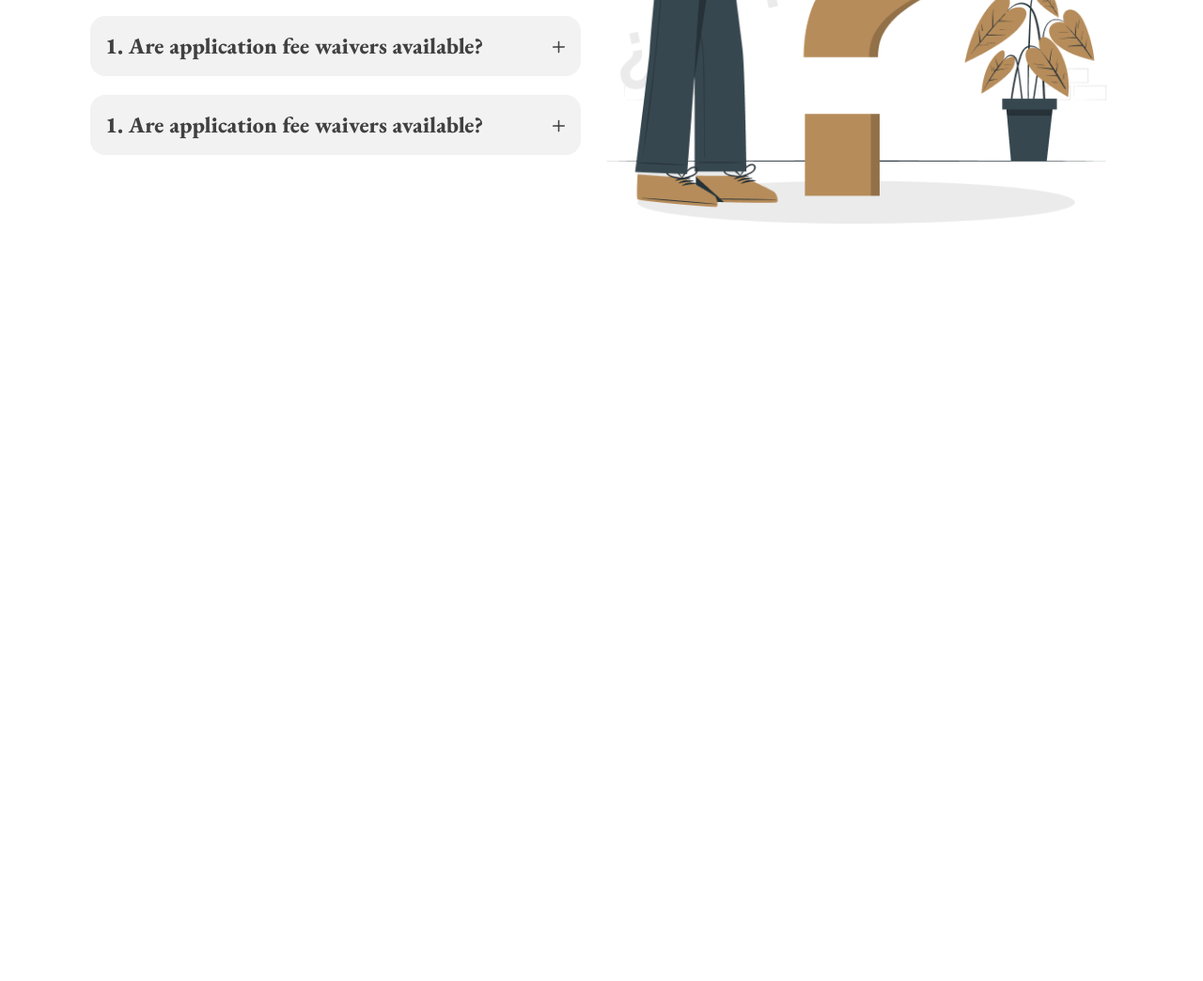
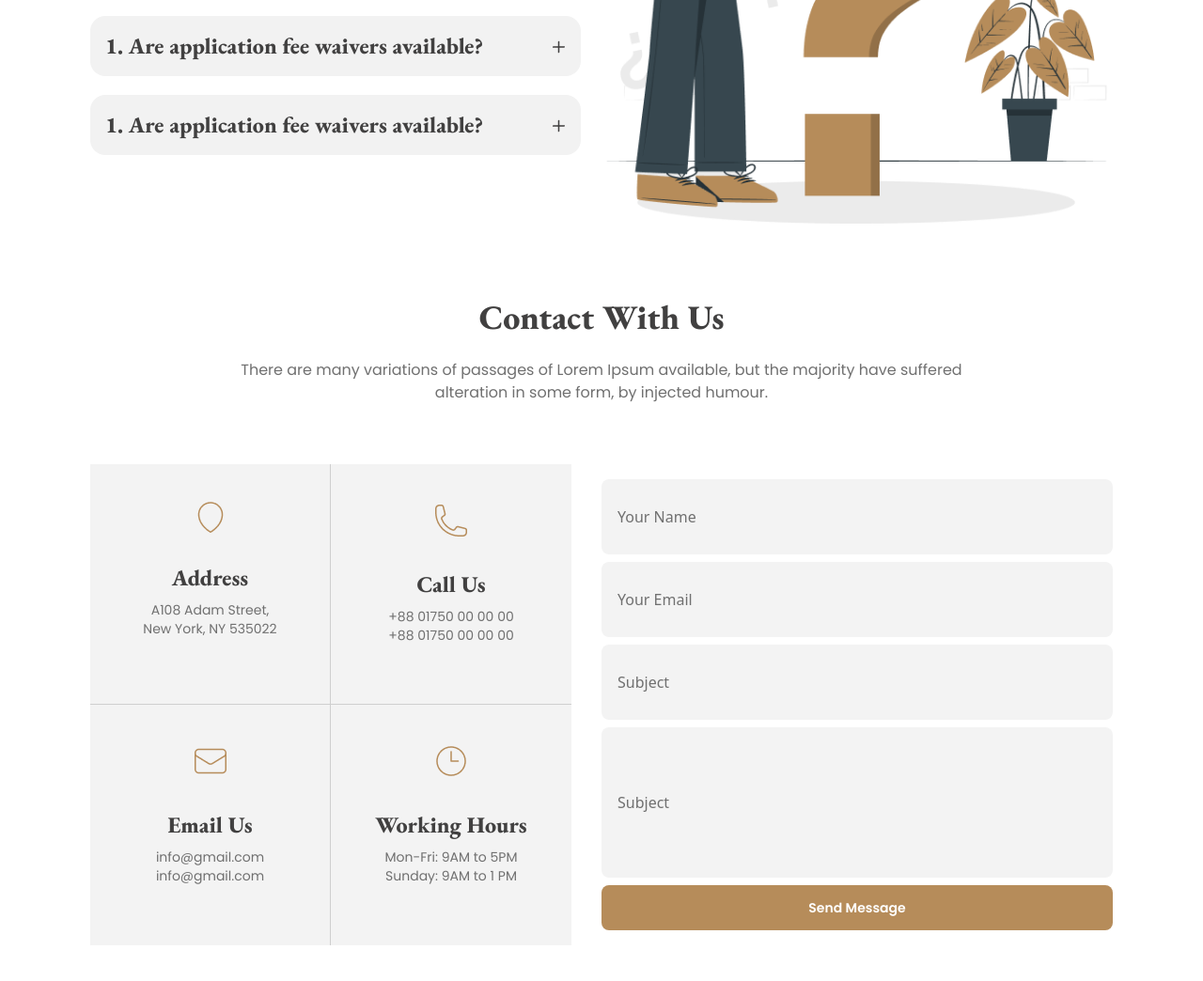
Before and after one commit to S-a-b-b-i-R/LegalSolution, a plain HTML site: page index.html in a window 1280 px wide. Shown: the part 3087-4131 px from the top of the page at 94% size. Before the commit the page ends 3385 px from the top, so only its background shows below. Drawn offline with nearby package versions, Linux system fonts and the light colour scheme.

Commit message:
contact section done

```diff
--- a/index.html
+++ b/index.html
@@ -39,9 +39,13 @@
                         textGray2: '#A0A0A0',
                         btnBg: '#B68C5A',
                         carouselText: '#F3F3F3',
+                        borderColor: '#CFCFCF',
                     },
                     backgroundImage: {
                         cardGradient: 'linear-gradient(180deg, #F3F3F3 0%, rgba(243, 243, 243, 0.00) 100%)',
+                    },
+                    placeholderColor: {
+                        primary: '#707070'
                     }
                 }
             }
@@ -361,6 +365,72 @@
             </div>
         </div>
     </section>
+    <section class="max-w-screen-xl mx-auto px-8 md:px-16 lg:px-24 py-5 mb-10">
+        <h1 class="garamond text-4xl font-extrabold text-center text-textPrimary mb-6">Contact With Us</h1>
+        <p class="poppins text-base font-normal text-textSecondary text-center max-w-3xl mx-auto mb-16">There are many
+            variations of passages of Lorem Ipsum available, but the majority have suffered alteration in some form, by
+            injected humour.</p>
+        <div class="flex flex-col items-center lg:flex-row gap-8">
+            <div class="max-w-max">
+                <div class="grid grid-cols-1 gap-2 md:grid-cols-2 md:gap-0">
+                    <div
+                        class="card w-64 h-64  bg-carouselText rounded-none border border-borderColor md:border-t-0 md:border-r-1 md:border-b-1 md:border-l-0">
+                        <figure class="px-10 pt-10">
+                            <img src="./images/address.png" alt="Shoes" class="rounded-xl" />
+                        </figure>
+                        <div class="card-body items-center text-center">
+                            <h2 class="card-title garamond text-2xl font-extrabold text-textPrimary">Address</h2>
+                            <p class="poppins text-sm font-normal text-textSecondary w-[80%]">A108 Adam Street,
+                                New York, NY 535022</p>
+                        </div>
+                    </div>
+                    <div
+                        class="card w-64 h-64  bg-carouselText rounded-none border border-borderColor md:border-t-0 md:border-r-0 md:border-b-1 md:border-l-0">
+                        <figure class="px-10 pt-10">
+                            <img src="./images/call.png" alt="Shoes" class="rounded-xl" />
+                        </figure>
+                        <div class="card-body items-center text-center">
+                            <h2 class="card-title garamond text-2xl font-extrabold text-textPrimary">Call Us</h2>
+                            <p class="poppins text-sm font-normal text-textSecondary w-[80%]">+88 01750 00 00 00 <br>
+                                +88 01750 00 00 00</p>
+                        </div>
+                    </div>
+                    <div
+                        class="card w-64 h-64  bg-carouselText rounded-none border border-borderColor md:border-t-0 md:border-r-1 md:border-b-0 md:border-l-0">
+                        <figure class="px-10 pt-10">
+                            <img src="./images/email.png" alt="Shoes" class="rounded-xl" />
+                        </figure>
+                        <div class="card-body items-center text-center">
+                            <h2 class="card-title garamond text-2xl font-extrabold text-textPrimary">Email Us</h2>
+                            <p class="poppins text-sm font-normal text-textSecondary w-[80%]">info@gmail.com <br>
+                                info@gmail.com</p>
+                        </div>
+                    </div>
+                    <div
+                        class="card w-64 h-64  bg-carouselText rounded-none border border-borderColor md:border-t-0 md:border-r-0 md:border-b-0 md:border-l-0">
+                        <figure class="px-10 pt-10">
+                            <img src="./images/time.png" alt="Shoes" class="rounded-xl" />
+                        </figure>
+                        <div class="card-body items-center text-center">
+                            <h2 class="card-title garamond text-2xl font-extrabold text-textPrimary">Working Hours</h2>
+                            <p class="poppins text-sm font-normal text-textSecondary w-[80%]">Mon-Fri: 9AM to 5PM <br>
+                                Sunday: 9AM to 1 PM</p>
+                        </div>
+                    </div>
+                </div>
+            </div>
+            <div class="md:w-[50%] h-[100%] flex flex-col gap-2 md:gap-2 justify-between px-0">
+                <input type="text" placeholder="Your Name" class="input bg-[#F3F3F3] w-full h-20 placeholder-primary" />
+                <input type="text" placeholder="Your Email"
+                    class="input bg-[#F3F3F3] w-full h-20 placeholder-primary" />
+                <input type="text" placeholder="Subject" class="input bg-[#F3F3F3] w-full h-20 placeholder-primary" />
+                <input type="text" placeholder="Subject" class="input bg-[#F3F3F3] w-full h-40 placeholder-primary" />
+                <button class="btn border-0 bg-btnBg text-textWhite poppins normal-case hover:bg-btnBg">Send
+                    Message</button>
+            </div>
+        </div>
+
+    </section>
 </body>
 
 </html>
```
